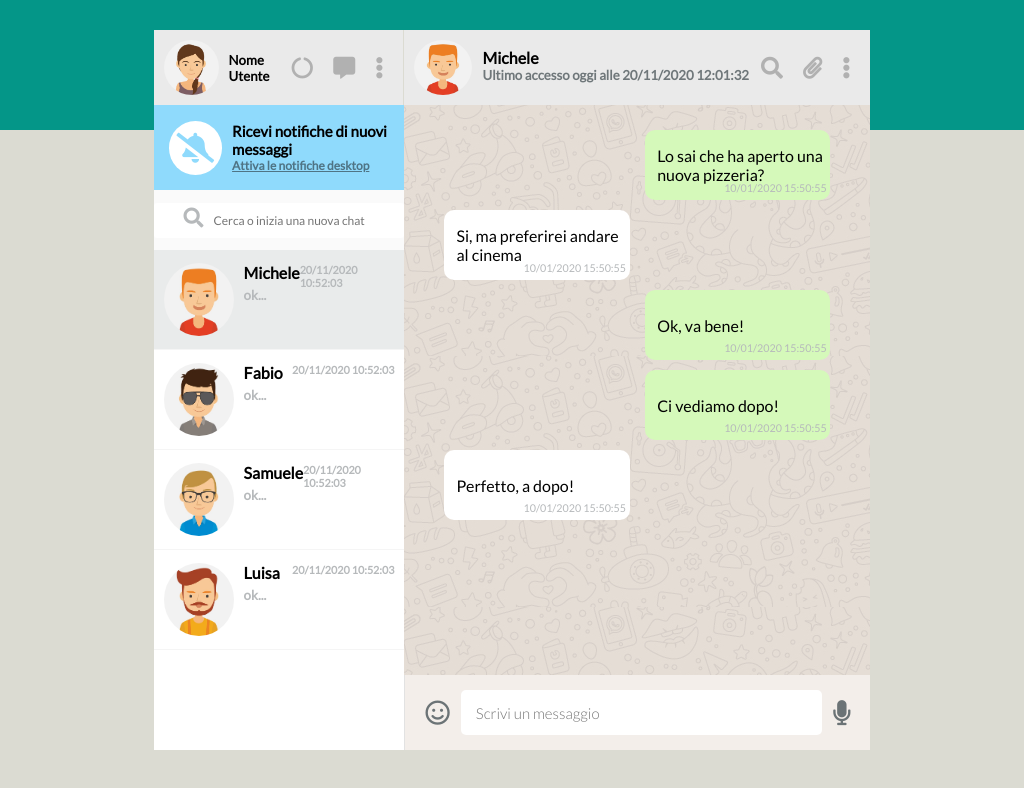
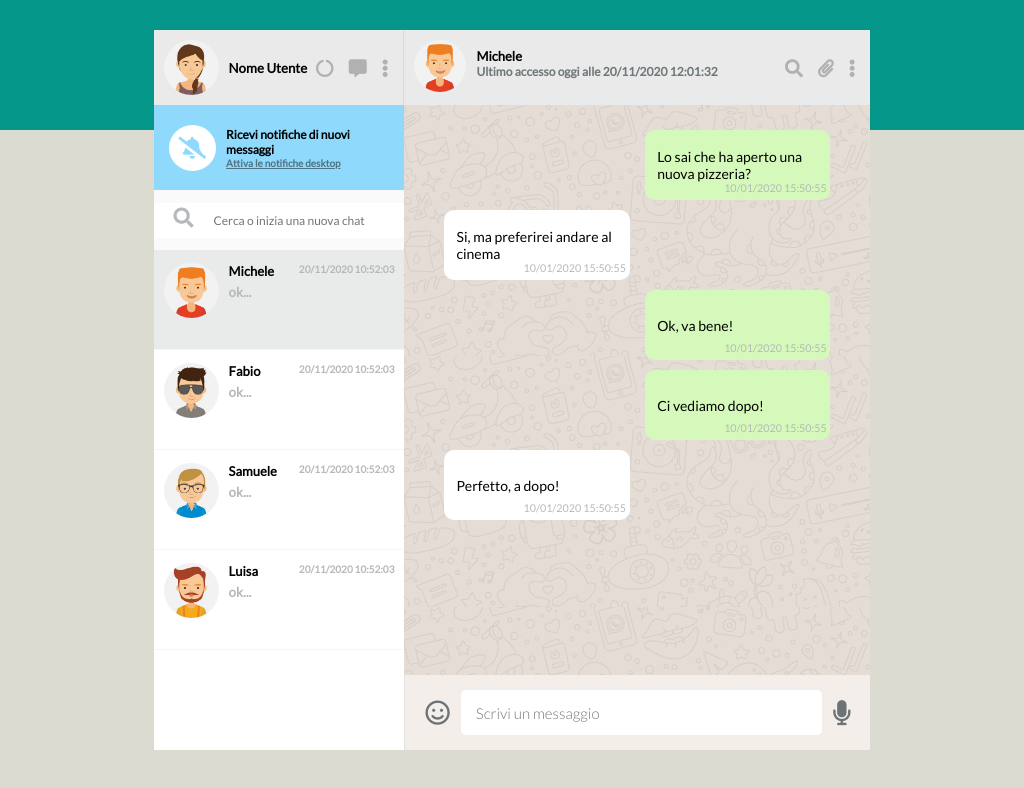
Before and after one commit to diegodev25/vue-boolzapp, a plain HTML site: page index.html in a window 1024 px wide. Drawn offline with nearby package versions, Linux system fonts and the light colour scheme.

Commit message:
Media query css

```diff
--- a/js/script.js
+++ b/js/script.js
@@ -46,12 +46,26 @@ let app = new Vue({
           {
             text: 'Tutto bene anche io, grazie!',
             modality: 'exit'
-          },
+          }
         ]
       },
       {
         name: 'Samuele',
-        img: 'img/avatar_3.jpg'
+        img: 'img/avatar_3.jpg',
+        message: [
+          {
+            text: 'Ciao Samu, oggi pomeriggio ti va di andare a fare una corsetta?',
+            modality: 'exit'
+          },
+          {
+            text: 'Si certo, quando vuoi!',
+            modality: 'entry'
+          },
+          {
+            text: 'Perfetto, ci vediamo più tardi!',
+            modality: 'exit'
+          }
+        ]
       },
       {
         name: 'Luisa',
--- a/style.css
+++ b/style.css
@@ -330,3 +330,72 @@ header {
   border: none;
   border-radius: 5px;
 }
+
+/* ------- */
+/* MEDIA QUERY */
+@media all and (min-width: 970px) and (max-width: 1239px) {
+  .icon-right i {
+    font-size: 18px;
+    margin-right: 15px;
+  }
+
+  .icon-right i:nth-child(3) {
+    margin-right: 5px;
+  }
+
+  .notification i {
+    font-size: 22px;
+    padding: 12px 10px;
+  }
+
+  .text h5 {
+    font-size: 12px;
+  }
+
+  .text h6 {
+    font-size: 10px;
+  }
+
+  .search-input i {
+    left: 20px;
+  }
+
+  .name-img img {
+    width: 55px;
+    height: 55px;
+  }
+
+  .text-info > h4 {
+    font-size: 13px;
+  }
+
+  .date h6 {
+    font-size: 10px;
+  }
+
+  .avt-img img {
+    width: 52px;
+    height: 52px;
+  }
+
+  .msg-info h4 {
+    font-size: 13px;
+  }
+
+  .msg-info h5 {
+    font-size: 12px;
+  }
+
+  .i-msg i {
+    font-size: 18px;
+    margin-right: 15px;
+  }
+
+  .msg-send h4 {
+    font-size: 14px;
+  }
+
+  .msg-received h4 {
+    font-size: 14px;
+  }
+}
```
